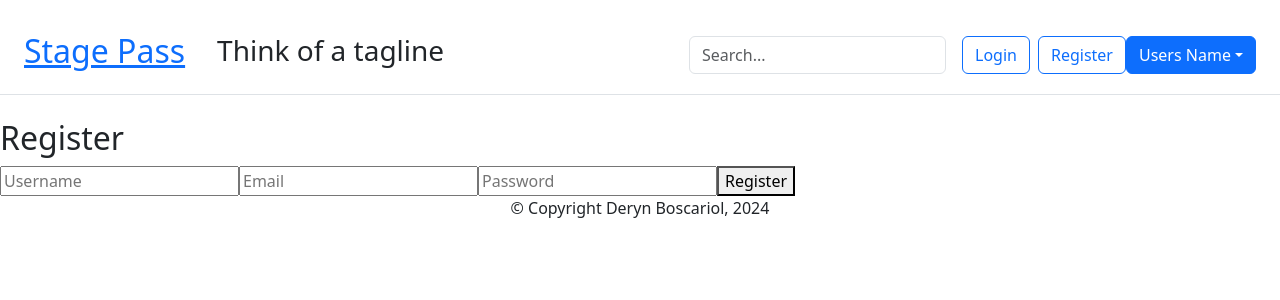
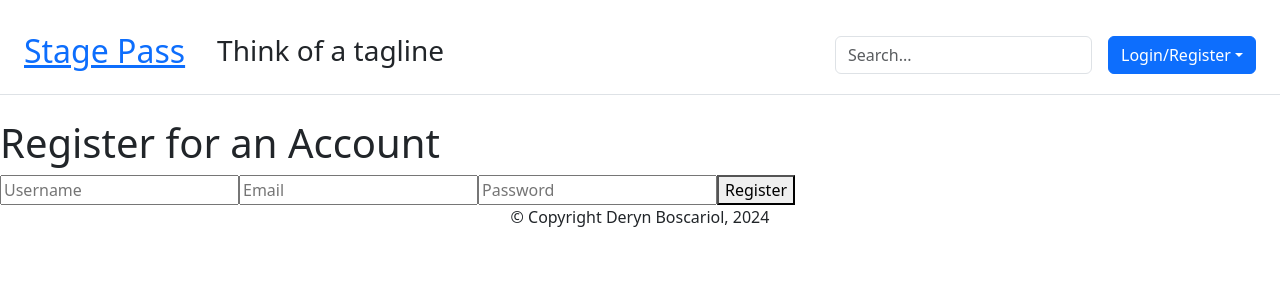
Before and after one commit to DerynBoscariol/Capstone_2024, a React (Vite) app in the folder StagePass/: page /register in a window 1280 px wide. Shown: the top 300 px of the page. Built offline with nearby package versions, Linux system fonts and the light colour scheme.

Commit message:
updated login/register logic, user does not remained logged in across pages

```diff
--- a/StagePass/src/App.jsx
+++ b/StagePass/src/App.jsx
@@ -1,32 +1,34 @@
-import Header from './components/Header'
-import Footer from './components/Footer'
-import Home from './routes/Home'
-import Login from './routes/Login'
-import Register from './routes/Register'
-import ConcertDetails from './routes/ConcertDetails'
-import { BrowserRouter, Routes, Route } from 'react-router-dom'
-import './App.css'
+import Header from './components/Header';
+import Footer from './components/Footer';
+import Home from './routes/Home';
+import Login from './routes/Login';
+import Register from './routes/Register';
+import ConcertDetails from './routes/ConcertDetails';
+import { BrowserRouter, Routes, Route } from 'react-router-dom';
+import './App.css';
+import { UserProvider } from './UserContext';
 
 function App() {
-
   return (
+    <UserProvider>
       <div className="page">
         <BrowserRouter>
           <Header />
           <Routes>
-          <Route path="/" element={<Home/>} />
+            <Route path="/" element={<Home />} />
             <Route path="/ConcertDetails/:id" element={<ConcertDetails />} />
-          <Route path="login" element={<Login />} />
-          <Route path="register" element={<Register />} />
-          {/*<Route path="yourTickets" element={<YourTickets />} />
-          <Route path="settings" element={<Settings/>}/>
-          <Route path="newConcert" element={<NewConcert/>}/>
+            <Route path="/login" element={<Login />} />
+            <Route path="/register" element={<Register />} />
+            {/*<Route path="yourTickets" element={<ProtectedRoute><YourTickets /></ProtectedRoute>} />} />
+            <Route path="settings" element={<Settings />} />
+            <Route path="newConcert" element={<NewConcert />} />
             <Route path="yourConcerts" element={<YourConcerts />} /> */}
           </Routes>
           <Footer />
         </BrowserRouter>
       </div>
-  )
+    </UserProvider>
+  );
 }
 
-export default App
+export default App;
--- /dev/null
+++ b/StagePass/src/UserContext.jsx
@@ -0,0 +1,37 @@
+import { createContext, useContext, useState } from 'react';
+import PropTypes from 'prop-types'; // Import PropTypes
+
+// Create a context for user information
+const UserContext = createContext();
+
+// Provider component
+export const UserProvider = ({ children }) => {
+    const [user, setUser] = useState(() => {
+        const storedUser = localStorage.getItem('user');
+        return storedUser ? JSON.parse(storedUser) : null; // Load user from localStorage
+    }); // Store user information
+
+    const handleLogout = () => {
+        setUser(null); // Clear user info
+        localStorage.removeItem('token'); // Remove token from localStorage
+        localStorage.removeItem('user'); // Remove user info
+        // Optionally redirect or do other logout tasks
+    };
+
+    return (
+        <UserContext.Provider value={{ user, setUser, handleLogout }}>
+            {children}
+        </UserContext.Provider>
+    );
+};
+
+
+// Define prop types for the UserProvider
+UserProvider.propTypes = {
+    children: PropTypes.node.isRequired, // Validate that children is a required node
+};
+
+// Custom hook to use the UserContext
+export const useUser = () => {
+    return useContext(UserContext);
+};
--- a/StagePass/src/components/Header.jsx
+++ b/StagePass/src/components/Header.jsx
@@ -1,7 +1,10 @@
-import { Link } from 'react-router-dom';
 import SiteName from "./SiteName";
+import { useUser } from "../UserContext"; // Import the useUser hook
+import { Link } from 'react-router-dom'; // Import Link from react-router-dom
 
 function Header() {
+    const { user, handleLogout } = useUser(); // Access user info and handleLogout from UserContext
+
     return (
         <header className="d-flex flex-wrap justify-content-between align-items-center py-3 px-4 mb-4 border-bottom">
             <div className="d-flex align-items-center">
@@ -12,23 +15,33 @@ function Header() {
             <h3 id="tag-line" className="ms-3">Think of a tagline</h3>
             <div className="d-flex align-items-center ms-auto">
                 <form className="col-12 col-lg-auto mb-3 mb-lg-0 me-lg-3">
-                    <input type="search" className="form-control" placeholder="Search..." aria-label="Search"/>
+                    <input
+                        type="search"
+                        className="form-control"
+                        placeholder="Search..."
+                        aria-label="Search"
+                    />
                 </form>
 
-                {/* Links to Login and Register */}
-                <Link to="/login" className="btn btn-outline-primary me-2">Login</Link>
-                <Link to="/register" className="btn btn-outline-primary">Register</Link>
-
                 <div className="dropdown">
-                    <button type="button" className="btn btn-primary dropdown-toggle" data-bs-toggle="dropdown">
-                        Users Name
+                    <button type="button" className="btn btn-primary dropdown-toggle" data-bs-toggle="dropdown" aria-expanded="false">
+                        {user ? user.username : "Login/Register"}
                     </button>
                     <ul className="dropdown-menu">
-                        <li><a className="dropdown-item" href="#">Your Tickets</a></li>
-                        <li><a className="dropdown-item" href="#">Your Concert</a></li>
-                        <li><a className="dropdown-item" href="#">Plan a New Concert</a></li>
-                        <li><a className="dropdown-item" href="#">Settings</a></li>
-                        <li><a className="dropdown-item" href="#">Logout</a></li>
+                        {user ? (
+                            <>
+                                <li><Link className="dropdown-item" to="#">Your Tickets</Link></li>
+                                <li><Link className="dropdown-item" to="#">Your Concerts</Link></li>
+                                <li><Link className="dropdown-item" to="#">Plan a New Concert</Link></li>
+                                <li><Link className="dropdown-item" to="#">Settings</Link></li>
+                                <li><a className="dropdown-item" href="#" onClick={handleLogout}>Logout</a></li>
+                            </>
+                        ) : (
+                            <>
+                                <li><Link className="dropdown-item" to="/login">Login</Link></li>
+                                <li><Link className="dropdown-item" to="/register">Register</Link></li>
+                            </>
+                        )}
                     </ul>
                 </div>
             </div>
--- a/StagePass/src/main.jsx
+++ b/StagePass/src/main.jsx
@@ -3,8 +3,9 @@ import { createRoot } from 'react-dom/client'
 import App from './App.jsx'
 import './index.css'
 
+
 createRoot(document.getElementById('root')).render(
   <StrictMode>
-    <App />
+      <App />
   </StrictMode>,
 )
--- a/StagePass/src/routes/Login.jsx
+++ b/StagePass/src/routes/Login.jsx
@@ -1,6 +1,10 @@
 import { useState } from 'react';
+import { useUser } from '../UserContext';
+import { useNavigate } from 'react-router-dom';
 
 export default function Login() {
+    const { setUser } = useUser();
+    const navigate = useNavigate();
     const [email, setEmail] = useState('');
     const [password, setPassword] = useState('');
     const [error, setError] = useState(null);
@@ -24,7 +28,9 @@ export default function Login() {
 
             const data = await response.json();
             localStorage.setItem('token', data.token); // Save token to local storage
-            // Redirect user or update UI as needed
+            localStorage.setItem('user', JSON.stringify(data.user)); // Save user info
+            setUser(data.user); // Set user in context
+            navigate('/');
         } catch (error) {
             setError(error.message);
         } finally {
@@ -32,9 +38,11 @@ export default function Login() {
         }
     };
 
+
+
     return (
         <div>
-            <h2>Login</h2>
+            <h1>Login</h1>
             <form onSubmit={handleSubmit}>
                 <input
                     type="email"
--- a/StagePass/src/routes/Register.jsx
+++ b/StagePass/src/routes/Register.jsx
@@ -1,66 +1,64 @@
 import { useState } from 'react';
 
-export default function Register() {
+const Register = () => {
     const [username, setUsername] = useState('');
     const [email, setEmail] = useState('');
     const [password, setPassword] = useState('');
-    const [error, setError] = useState(null);
-    const [loading, setLoading] = useState(false);
+    const [error, setError] = useState(''); // State for error messages
 
-    const handleSubmit = async (e) => {
+    const handleRegister = async (e) => {
         e.preventDefault();
-        setLoading(true);
-        setError(null);
-
         try {
             const response = await fetch('http://localhost:3000/api/register', {
                 method: 'POST',
-                headers: { 'Content-Type': 'application/json' },
+                headers: {
+                    'Content-Type': 'application/json',
+                },
                 body: JSON.stringify({ username, email, password }),
             });
-
-            if (!response.ok) {
-                throw new Error('Registration failed');
+            const data = await response.json();
+            if (response.ok) {
+                console.log(data.message); // Handle successful registration
+                // Optionally redirect or update UI
+            } else {
+                setError(data.message); // Set error message from backend
             }
-
-            // Optionally, redirect to login page or show a success message
         } catch (error) {
-            setError(error.message);
-        } finally {
-            setLoading(false);
+            console.error('Registration error:', error);
+            setError('Registration failed'); // General error message
         }
     };
 
     return (
-        <div>
-            <h2>Register</h2>
-            <form onSubmit={handleSubmit}>
+        <main>
+        <h1>Register for an Account</h1>
+        <form onSubmit={handleRegister}>
+            {error && <p style={{ color: 'red' }}>{error}</p>} {/* Display error message */}
             <input
                 type="text"
-                    placeholder="Username"
                 value={username}
                 onChange={(e) => setUsername(e.target.value)}
+                placeholder="Username"
                 required
             />
             <input
                 type="email"
-                    placeholder="Email"
                 value={email}
                 onChange={(e) => setEmail(e.target.value)}
+                placeholder="Email"
                 required
             />
             <input
                 type="password"
-                    placeholder="Password"
                 value={password}
                 onChange={(e) => setPassword(e.target.value)}
+                placeholder="Password"
                 required
             />
-                <button type="submit" disabled={loading}>
-                    {loading ? 'Registering...' : 'Register'}
-                </button>
-                {error && <p>{error}</p>}
+            <button type="submit">Register</button>
         </form>
-        </div>
+        </main>
     );
-}
+};
+
+export default Register;
--- a/package.json
+++ b/package.json
@@ -16,6 +16,9 @@
     "express": "^4.21.0",
     "jsonwebtoken": "^9.0.2",
     "mongodb": "^6.9.0",
+    "prop-types": "^15.8.1",
+    "react": "^18.x.x",
+    "react-dom": "^18.x.x",
     "react-router-dom": "^6.26.2"
   },
   "devDependencies": {
```
Also changed, not shown: 2 other files (tests, documents, lock files or other folders). Lines whose indentation alone changed are shown as unchanged.
